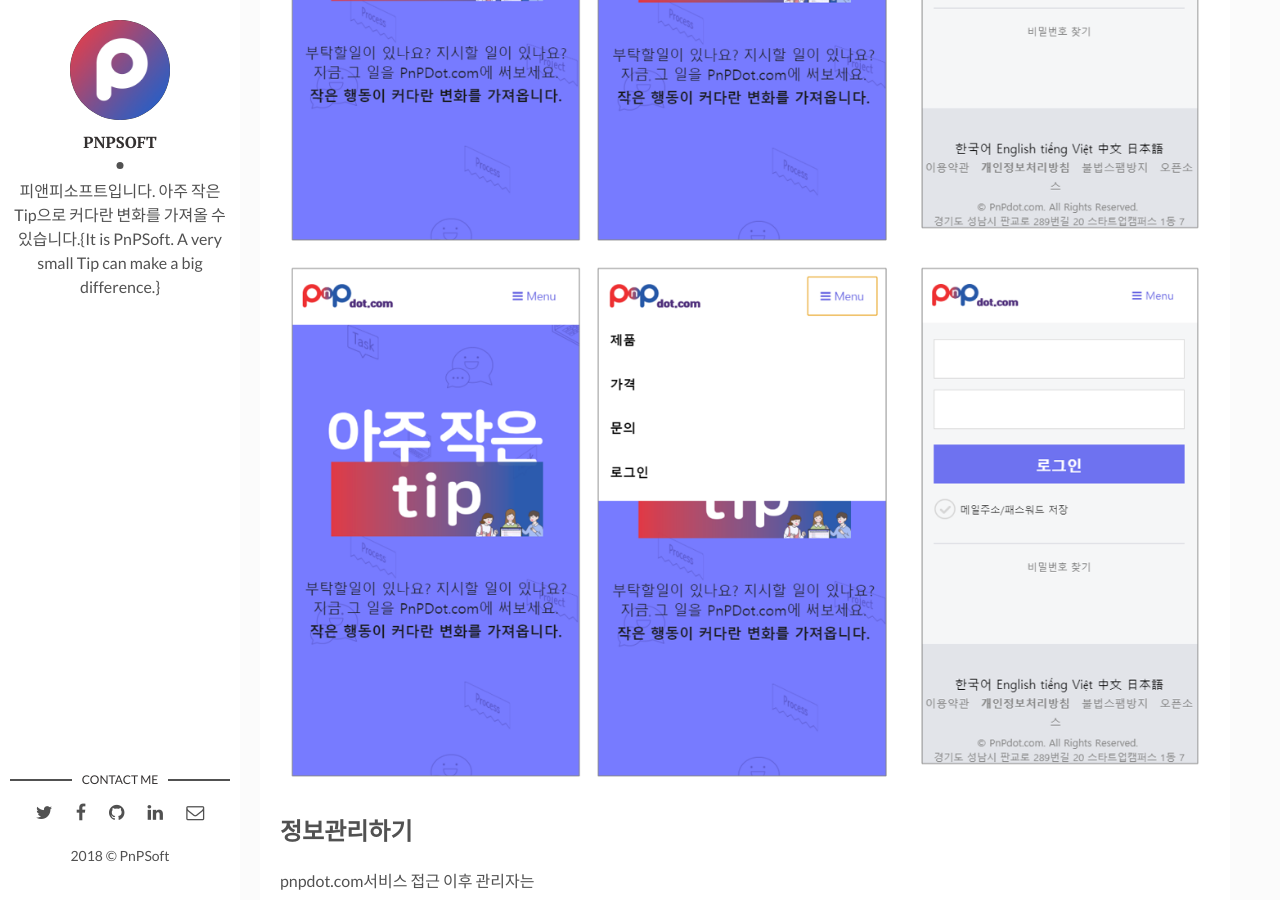
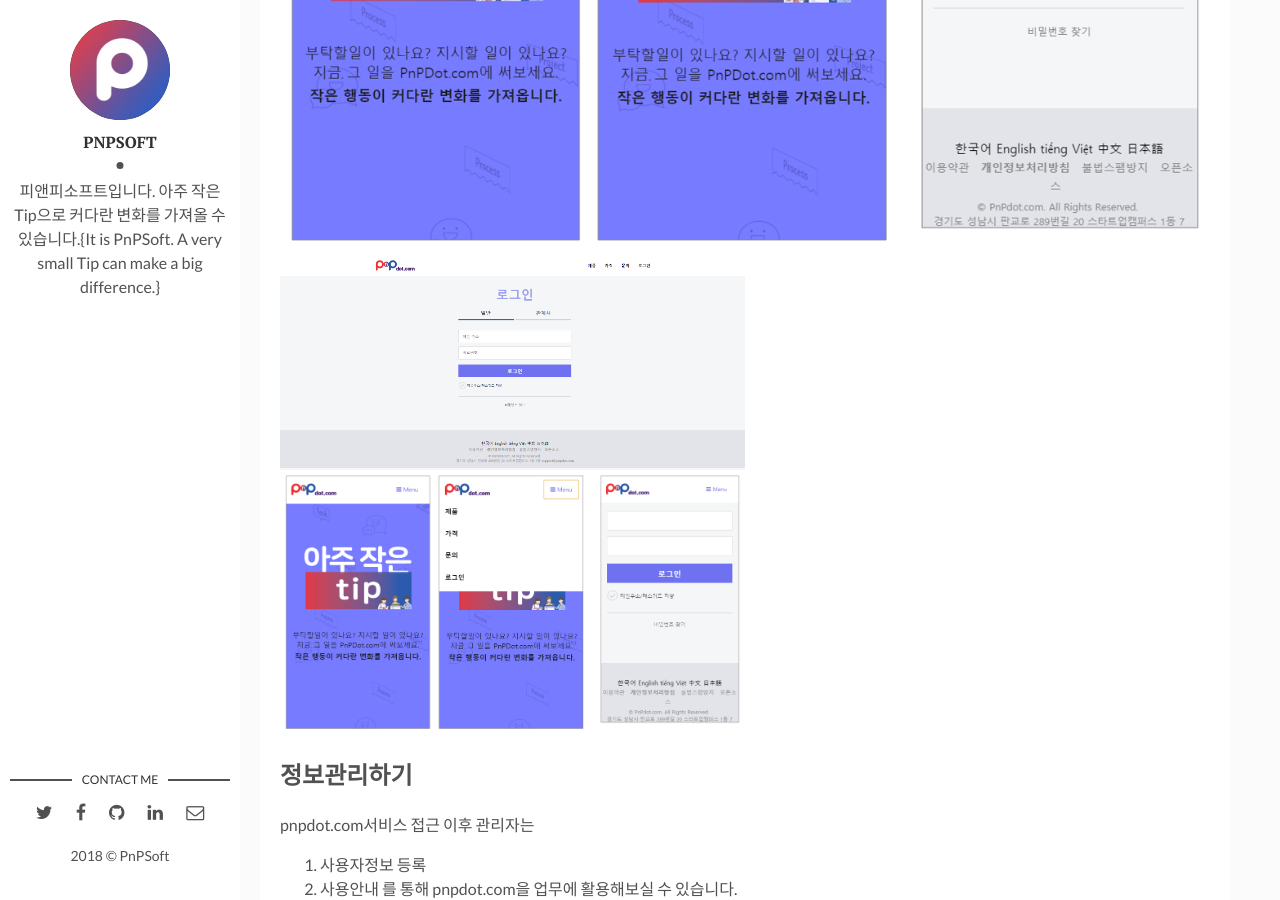
Before and after one commit to pnpsoft/pnpsoft.github.io, a Jekyll site: the page built from _posts/2018-08-22-how-to-login.markdown, in a window 1280 px wide and 900 px high, scrolled down 4480 px. Built offline with Jekyll 4.4.1, drawn with Linux system fonts in a browser that asks for light colours; comment, search, counter and statistics services are not loaded.

Commit message:
Update 2018-08-22-how-to-login.markdown

```diff
--- a/_posts/2018-08-22-how-to-login.markdown
+++ b/_posts/2018-08-22-how-to-login.markdown
@@ -32,7 +32,8 @@
 ![로그인하기]({{site.baseurl}}/assets/img/login.PNG)
 ![로그인하기]({{site.baseurl}}/assets/img/login2.PNG)
 ![로그인하기]({{site.baseurl}}/assets/img/login3.PNG)
-<img src="{{site.baseurl}}/assets/img/login3.PNG" alt="alt text" width="whatever" height="whatever">
+<img src="{{site.baseurl}}/assets/img/login2.PNG" alt="alt text" width="50%" height="50%">
+<img src="{{site.baseurl}}/assets/img/login3.PNG" alt="alt text" width="50%" height="50%">
 
 ## 정보관리하기
 pnpdot.com서비스 접근 이후 관리자는
```
